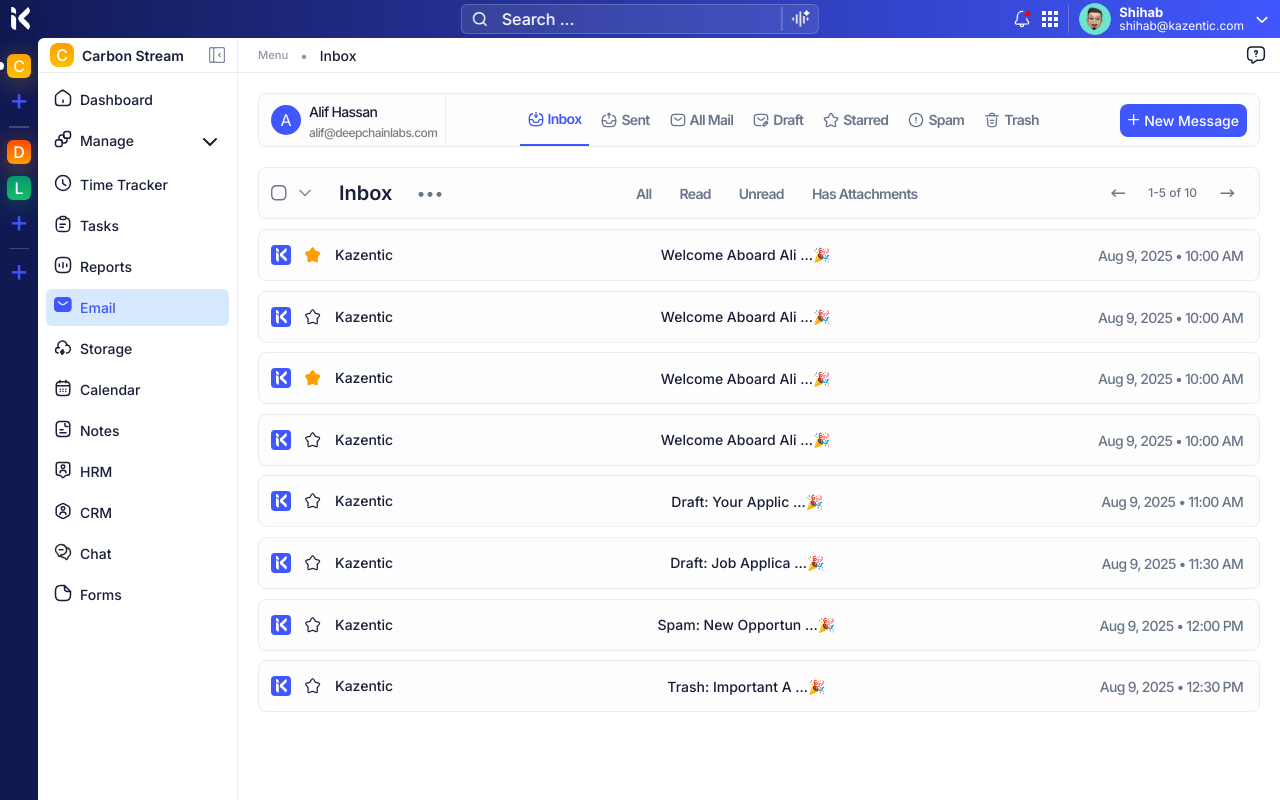
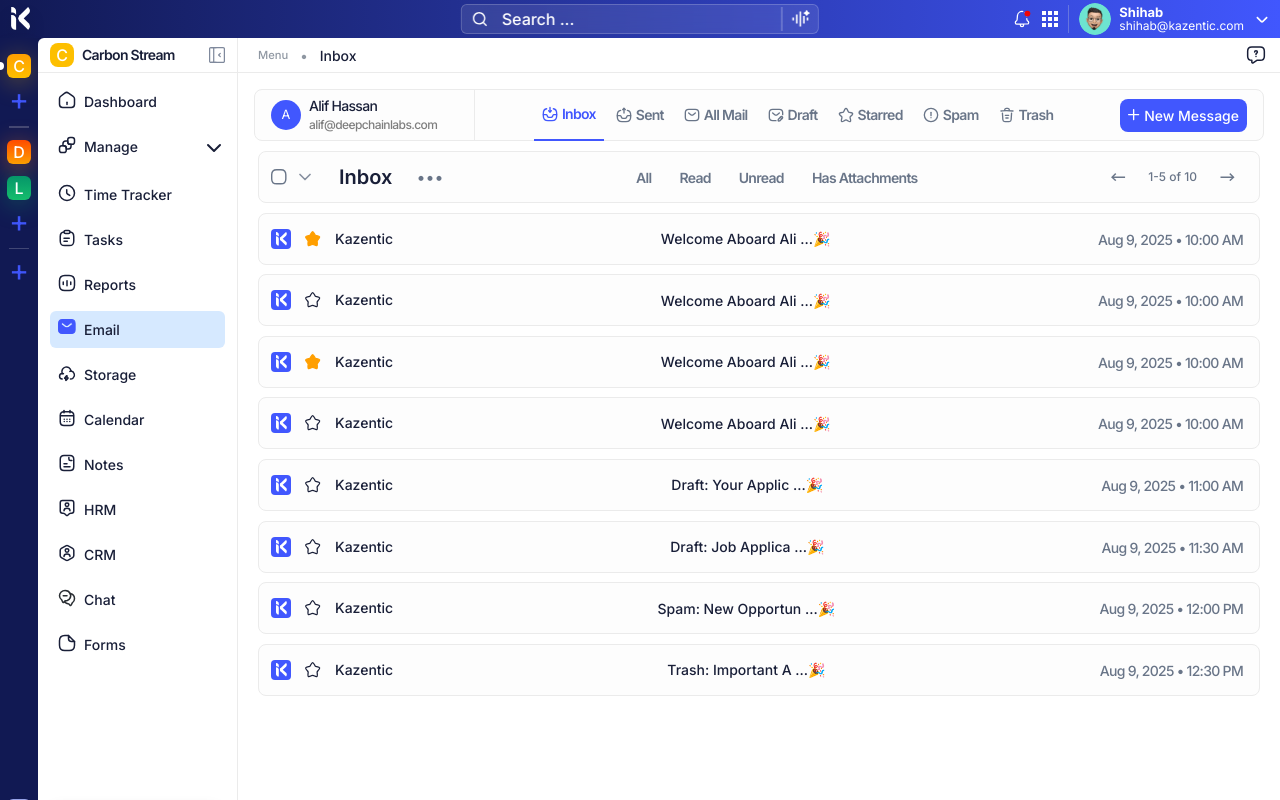
Before and after one commit to Shamiul-alim/Kazentic, a Next.js app: page /email in a window 1280 px wide. Shown: the top 800 px of the page. Built offline with nearby package versions, Linux system fonts and the light colour scheme.

Commit message:
Email section responsive

```diff
--- a/src/components/Email/EmailSection.tsx
+++ b/src/components/Email/EmailSection.tsx
@@ -108,12 +108,14 @@
           className="ml-auto mr-[0.4rem] shrink-0"
         />
       </div>
-      <div className=" rounded-lg bg-[#FDFDFD] border border-[#EBEBEB] m-[0.6rem] sm:m-[0.9rem] md:m-[1.25rem] flex flex-row items-center justify-between pl-3 pr-3">
-        <div className="flex flex-row h-[2.8rem] md:h-[3.25rem]  py-[0.688rem]  border-r border-[#EBEBEB] space-x-2  ">
+      <div className="h-[3.25rem] rounded-lg bg-[#FDFDFD] border border-[#EBEBEB] m-2.5 md:m-3 lg:mt-4 lg:mx-4 lg:mb-2.5 pr-4 flex flex-row items-center justify-between ">
+        <div className="flex flex-row  border-r border-[#EBEBEB] items-center space-x-2  pl-4 h-[3.25rem] w-[13.75rem]">
           <div className=" rounded-full bg-[#4157FE] w-[1.5rem] h-[1.5rem] md:h-[1.875rem] md:w-[1.875rem] flex justify-center items-center">
-            <span className="text-[0.8rem  font-normal text-[#FFFFFF]">A</span>
+            <span className="text-[0.8rem] leading-3  font-normal text-[#FFFFFF]">
+              A
+            </span>
           </div>
-          <div className="flex flex-col justify-center space-y-1.5 pr-2">
+          <div className="flex flex-col pb-1 space-y-1 ">
             <span className="text-[#191F38]  text-xs md:text-sm font-medium leading-[0.635rem] tracking-tighter">
               Alif Hassan
             </span>
@@ -180,7 +182,7 @@
       <div className="flex flex-row">
         {/* For Mobile Screen */}
         {isMobile && (
-          <div className="flex flex-col ml-2 sm:ml-3 md:ml-5  border border-[#EBEBEB] h-fit rounded-lg">
+          <div className="flex flex-col ml-2.5 md:ml-3 border border-[#EBEBEB] h-fit rounded-lg w-[3.25rem]">
             {tabsData.map((tab) => (
               <button
                 onClick={() => handleTabClick(tab.name)}
--- a/src/components/Sidemenu/SideMenu.tsx
+++ b/src/components/Sidemenu/SideMenu.tsx
@@ -58,7 +58,7 @@
 
   const renderSection = (section: SectionItem) => {
     const isActive = activeSection === section.name;
-    const sectionClass = `flex flex-row w-full text-left text-[0.875rem] font-medium text-[#191F38] rounded-md  py-2 transition duration-200 space-x-2 pl-2  ${
+    const sectionClass = `flex flex-row w-full  rounded-md  py-2 transition duration-200 space-x-2 pl-2  ${
       isActive
         ? "bg-[#D6E9FF] text-[#4157FE] hover:bg-[#D6E9FF] "
         : "hover:bg-gray-100"
@@ -71,7 +71,9 @@
           className={sectionClass}
         >
           <Image src={section.icon} alt="icon" width={18} height={18} />
-          <span>{section.name}</span>
+          <span className="text-left text-[0.875rem] font-medium text-[#191F38]">
+            {section.name}
+          </span>
           <div className="flex w-auto pr-5">
             {section.hasDropdown && (
               <ChevronDown
@@ -129,10 +131,12 @@
       {/* Carbon Stream Section */}
       <div className="flex items-center mb-2 border-b border-[#EBEBEB] p-3 h-[2.188rem] rounded-tl-md">
         <div className="flex items-center gap-2">
-          <button className="w-[1.5rem] h-[1.5rem] bg-gradient-to-b from-[#FF9F00] to-[#FDBF00] rounded-lg flex justify-center text-center ">
+          <button className="w-[1.5rem] h-[1.5rem] bg-[#FDBF00] rounded-lg flex justify-center text-center ">
             <span className="text-[#FFFFFF] text-[1rem] font-medium">C</span>
           </button>
-          <span className="font-semibold text-[0.875rem]">Carbon Stream</span>
+          <span className="font-semibold text-sm leading-5 tracking-tighter text-[#191F38] ">
+            Carbon Stream
+          </span>
         </div>
         <Image
           alt="icon"
@@ -145,7 +149,7 @@
       </div>
 
       {/* Sidebar Menu */}
-      <div className="space-y-1 pl-2 pr-2 mb-10">
+      <div className="space-y-2 pl-3 pr-3  mb-10 pt-0.5">
         {sectionsData.map((section) => renderSection(section))}
       </div>
 
```
